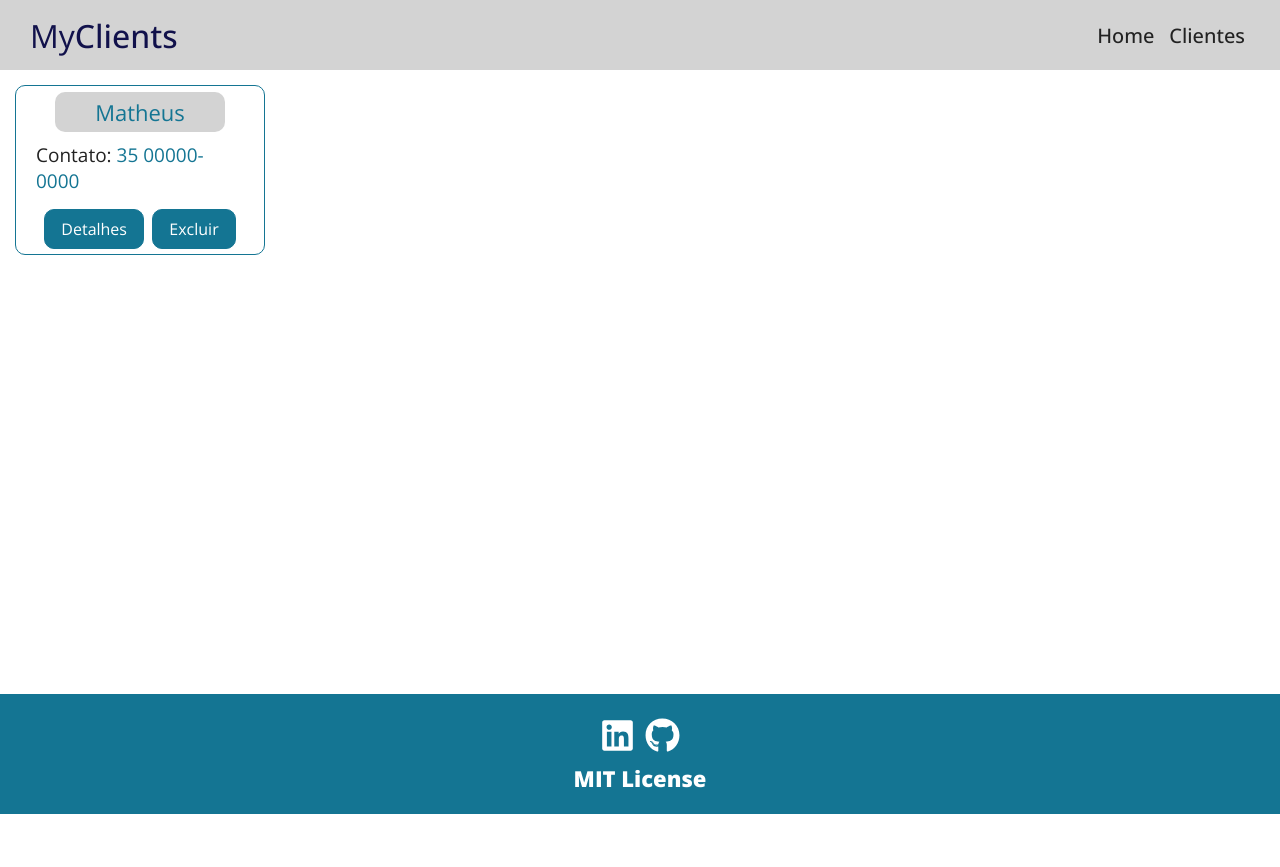
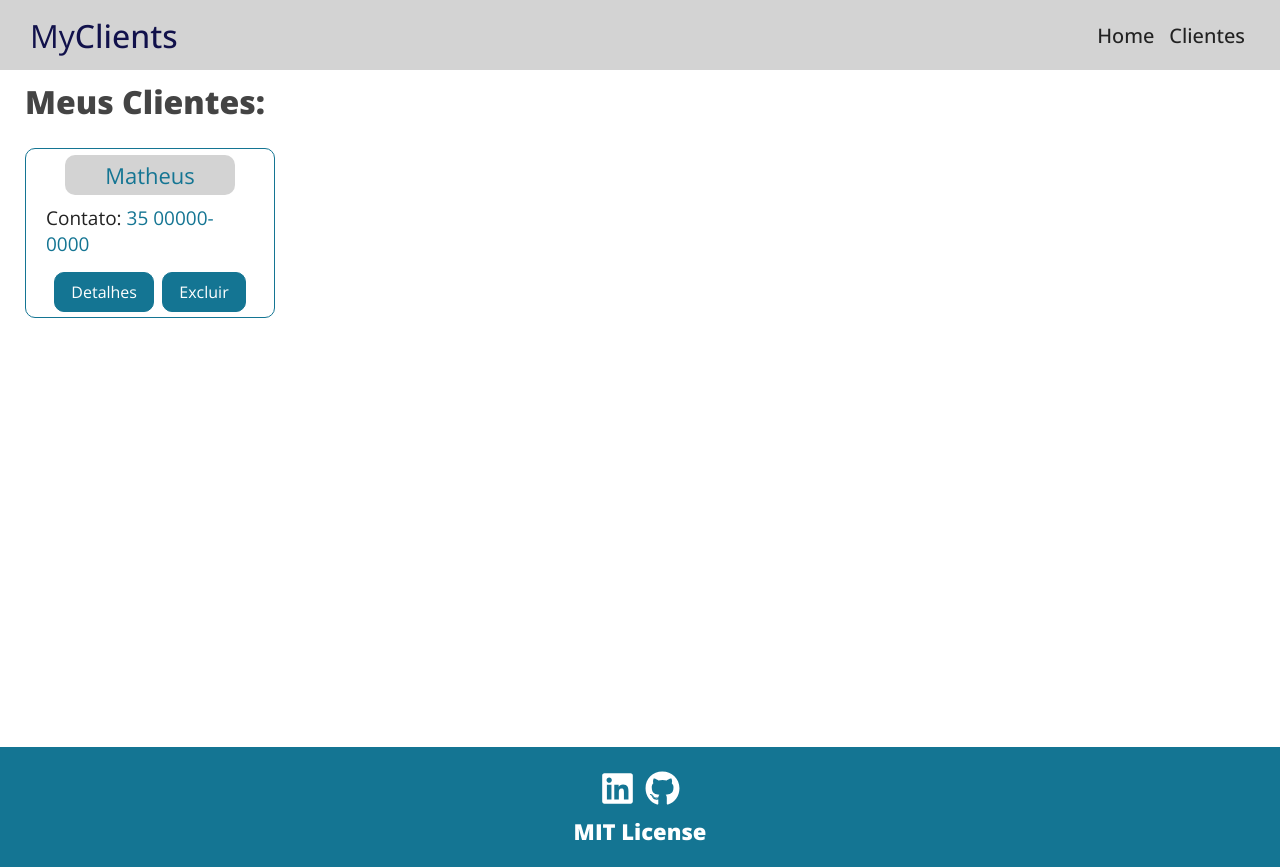
Before and after one commit to MatheusAndrade23/MyClients, a React (Create React App) app: page /clients in a window 1280 px wide. Before the commit the page ends 814 px from the top, so only its background shows below. Built offline with nearby package versions, Linux system fonts and the light colour scheme; data requests are answered from the project's data file; a web font is replaced by a local one.

Commit message:
Continuando

```diff
--- a/clientes.json
+++ b/clientes.json
@@ -4,7 +4,7 @@
       "name": "Matheus",
       "contato": "35 00000-0000",
       "total": 0,
-      "id": "c83b879b-93aa-42d0-861c-2a20d7cf3d8d",
+      "id": "8cdbb968-8993-4149-ad6f-dbeb28b34145",
       "counts": []
     }
   ]
--- a/src/components/layouts/ClientCard.module.css
+++ b/src/components/layouts/ClientCard.module.css
@@ -9,7 +9,7 @@
     flex-direction: column;
     align-items: center;
     justify-content: center;
-    margin: 15px;
+    margin: 25px;
 }
 
 .container > p{
--- a/src/components/pages/Client.jsx
+++ b/src/components/pages/Client.jsx
@@ -1,11 +1,9 @@
-import { Link } from 'react-router-dom';
-
 import styles from './Client.module.css'
 
 import { useParams } from 'react-router-dom'
 import { useEffect, useState } from 'react'
 
-import Loading from '../layouts/Loading';
+import Loading from '../layouts/Loading'
 import SubmitButton from '../forms/SubmitButton'
 
 function Client(){
@@ -15,6 +13,8 @@ function Client(){
     const [Client, setClient] = useState()
     const [Counts, setCounts] = useState([])
     const [removeLoading, setRemoveLoading] = useState(false)
+    const [showClientForm, setShowClientForm] = useState(false)
+    const [showCountsForm, setShowCountsForm] = useState(false)
 
     useEffect(() => {
 
@@ -32,6 +32,10 @@ function Client(){
         })
     }, [id])
 
+    function ShowCounts(){
+        setShowCountsForm(!showCountsForm);
+    }
+
     function AdicionarConta(){
 
     }
@@ -48,12 +52,21 @@ function Client(){
                     <p>Conta Total: <span>{Client.total} R$</span></p>
                 </div>
                 <div>
-                    <Link to="/newclient" className={styles.btn}>Editar</Link>
+                    <button className={styles.btn}>Editar</button>
                 </div>
             </div>}
             <div className={styles.adicionar}>
-                <h4>Adicionar Conta:</h4>
-                <SubmitButton value="Adicionar" event={AdicionarConta}/>
+                <div className={styles.adicionarHeader}>
+                    <h4>Adicionar Conta:</h4>
+                    <SubmitButton value="Adicionar" event={ShowCounts}/>
+                </div>
+                {showCountsForm &&(
+                    <div className={styles.formcount}>
+                        <input type="text" placeholder='__/__/____'/>
+                        <input type="text" placeholder='Digite o Valor'/>
+                        <SubmitButton value='Finalizar' event={AdicionarConta}/>
+                    </div>
+                )}
             </div>
             <div className={styles.contas}>
                 {Counts.length === 0 && <p>Não há contas cadastradas.</p>}
--- a/src/components/pages/Client.module.css
+++ b/src/components/pages/Client.module.css
@@ -49,10 +49,20 @@ h4{
     margin-top: 20px;
     padding-bottom: 20px;
     display: flex;
+    flex-direction: column;
+
+}
+
+.adicionar > div.adicionarHeader{
+
+    display: flex;
     flex-direction: row;
     justify-content: space-between;
-    align-items: center;
-    height: 30px;
+}
+
+.adicionar div.formcount{
+
+    flex-direction: column;
 }
 
 .contas{
@@ -76,7 +86,8 @@ h4{
     transition: .5s;
     border-radius: 10px;
     border: 1px solid #147593;
-    font-size: 14px;
+    font-size: 13px;
+    cursor: pointer;
 }
 
 .btn:hover{
--- a/src/components/pages/Clients.jsx
+++ b/src/components/pages/Clients.jsx
@@ -41,6 +41,8 @@ function Clients(){
     }
 
     return (
+        <>
+            <h1 className={styles.titulo}>Meus Clientes:</h1>
             <div className={styles.container}>
                 {clients.length > 0 &&
                 clients.map((client) => (
@@ -51,6 +53,7 @@ function Clients(){
                 <p className={styles.p}>Não há clientes cadastrados!</p>
                 )}
             </div>
+        </>
     )
 }
 
--- a/src/components/pages/Clients.module.css
+++ b/src/components/pages/Clients.module.css
@@ -22,3 +22,10 @@
     margin-top: 40px;
     margin-left: 40%;
 }
+
+.titulo{
+
+    margin-left: 25px;
+    margin-top: 10px;
+    color: #444;
+}
```
Lines whose indentation alone changed are shown as unchanged.
